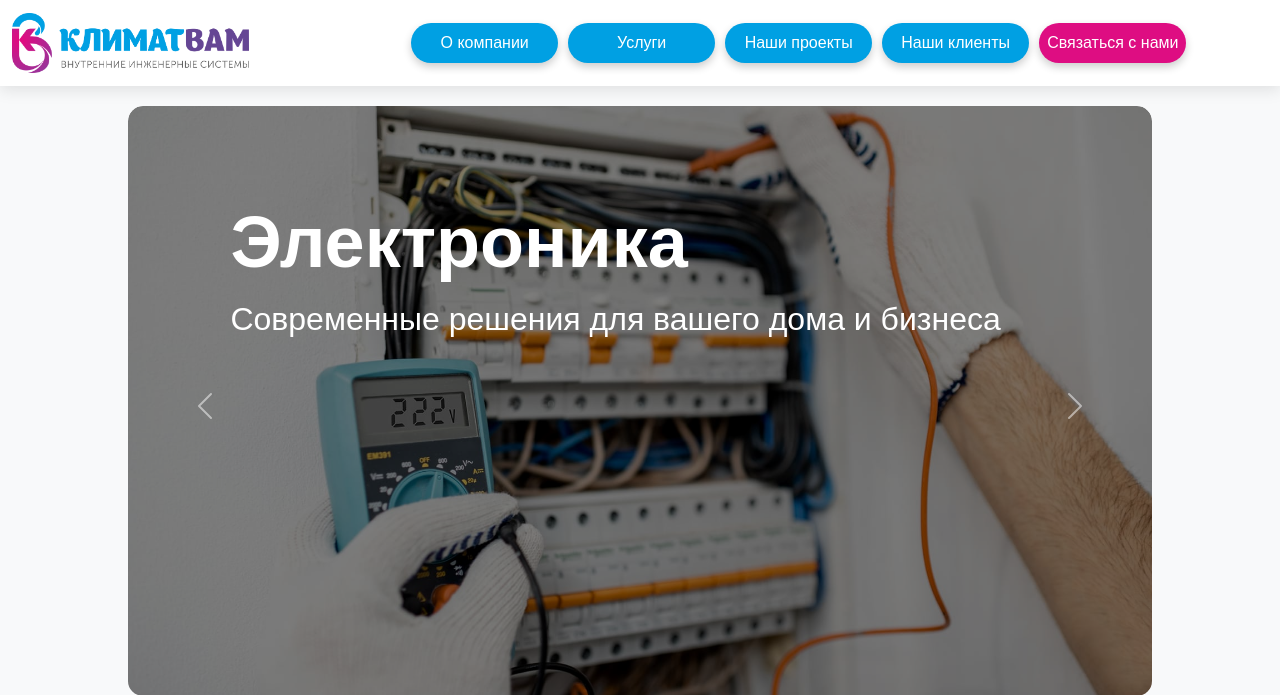
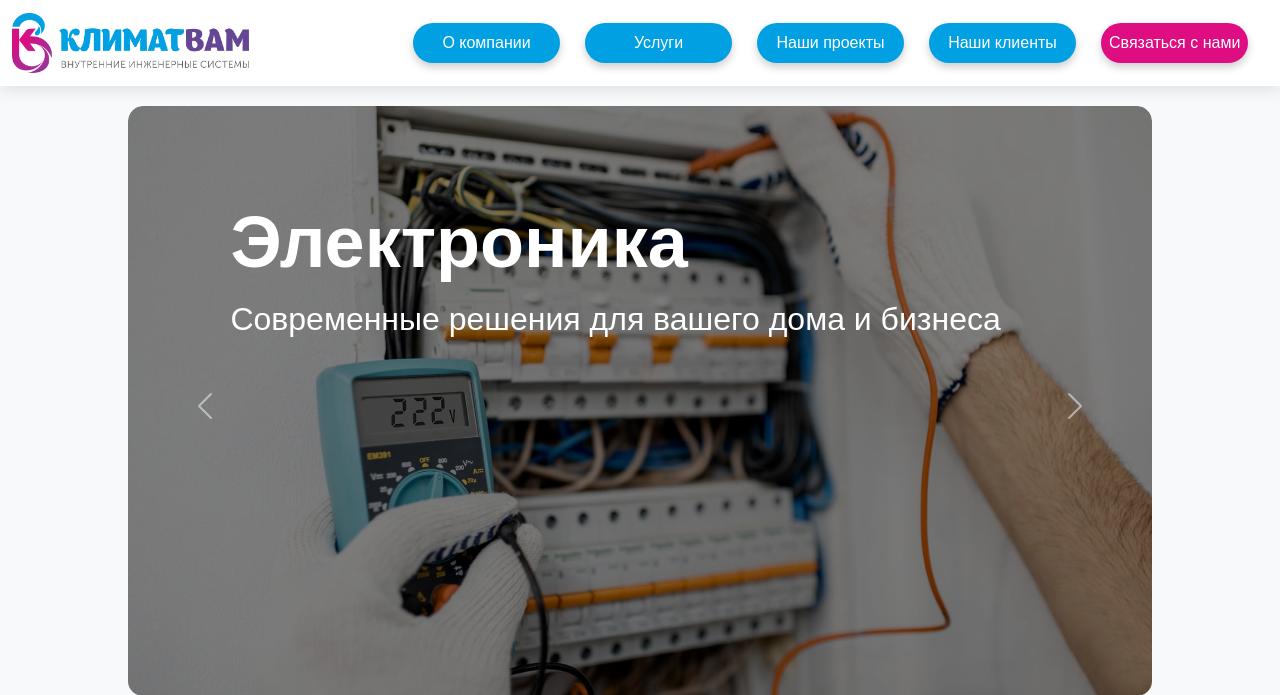
Before and after one commit to cofedish/klimat-ne-vam, a Flask app: page / in a window 1280 px wide. Shown: the top 695 px of the page. Run offline with Flask 3, Linux system fonts and the light colour scheme.

Commit message:
Update navigate.css

```diff
--- a/static/css/navigate.css
+++ b/static/css/navigate.css
@@ -47,6 +47,19 @@
 .nav-item:last-child .nav-link:hover {
     background-color: #c00b72;
     transform: translateY(-2px);
+}
+
+/* Десктопное меню */
+@media (min-width: 992px) {
+    .navbar-nav {
+        margin-left: auto !important;
+        justify-content: flex-end;
+        gap: 15px;
+    }
+
+    .nav-item:last-child .nav-link {
+        margin-right: 20px;
+    }
 }
 
 /* Адаптивность */
```
